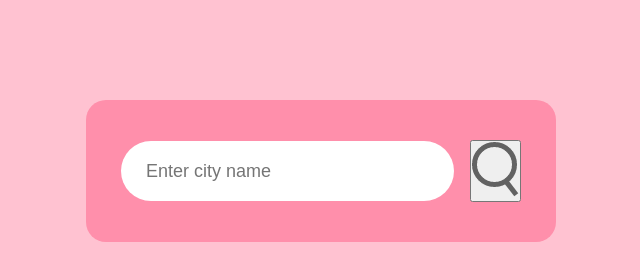
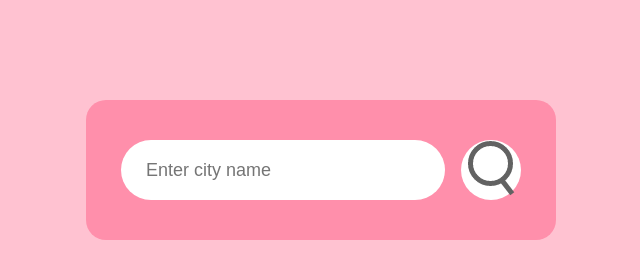
Before and after one commit to wilawanpond/weather-app, a plain HTML site: page index.html in a window 1280 px wide. Shown: the whole page, without its empty margins (319-959 px from the left). Drawn offline with Linux system fonts and the light colour scheme.

Commit message:
Update button in search class

```diff
--- a/style.css
+++ b/style.css
@@ -39,3 +39,13 @@ body {
     margin-right: 16px;
     font-size: 18px;
 }
+
+.search button {
+   border: 0;
+   outline: 0;
+   background-color: white;
+   border-radius: 50%;
+   width: 60px;
+   height: 60px;
+   cursor: pointer;
+}
```
